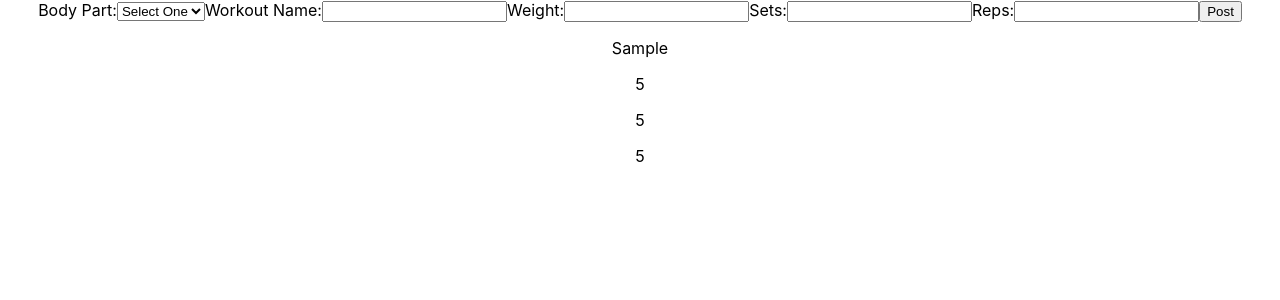
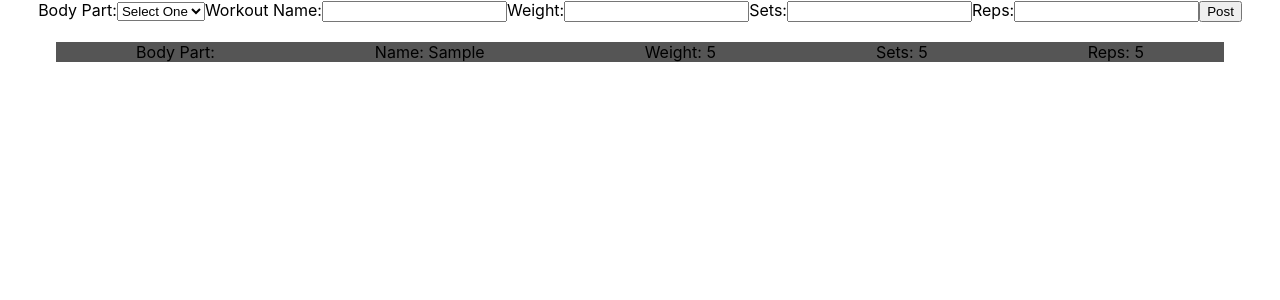
Before and after one commit to LucasBernardini/Workout-Manager, a React (Create React App) app: page / in a window 1280 px wide. Both pictures are taken after typing "Sample", "5", "5", "5" into the empty fields and a click on the button "Post". Shown: the top 300 px of the page. Built offline with nearby package versions, Linux system fonts and the light colour scheme.

Commit message:
bare bone styling for spacing

```diff
--- a/src/components/WorkoutList.jsx
+++ b/src/components/WorkoutList.jsx
@@ -1,15 +1,16 @@
 import React from "react";
+import "./styling/workoutList.scss";
 
 export default function WorkoutList({ list }) {
   return (
-    <div>
+    <div className="workout">
       {list.map((item) => (
-        <div>
-          <p>{item.bodyPart}</p>
-          <p>{item.workoutName}</p>
-          <p>{item.weight}</p>
-          <p>{item.sets}</p>
-          <p>{item.reps}</p>
+        <div className="workout__item">
+          <p className="workout__content">Body Part: {item.bodyPart}</p>
+          <p className="workout__content">Name: {item.workoutName}</p>
+          <p className="workout__content">Weight: {item.weight}</p>
+          <p className="workout__content">Sets: {item.sets}</p>
+          <p className="workout__content">Reps: {item.reps}</p>
         </div>
       ))}
     </div>
--- a/src/components/styling/workoutList.scss
+++ b/src/components/styling/workoutList.scss
@@ -0,0 +1,17 @@
+.workout{
+    display: flex;
+    flex-direction: column;
+    justify-content: center;
+    align-items: center;
+
+&__item{
+    margin-top: 20px;
+    display: flex;
+    justify-content: space-evenly;
+    background-color: #555;
+    width: fit-content;
+}
+    &__content{
+    margin: auto 5rem;
+}
+}
```
